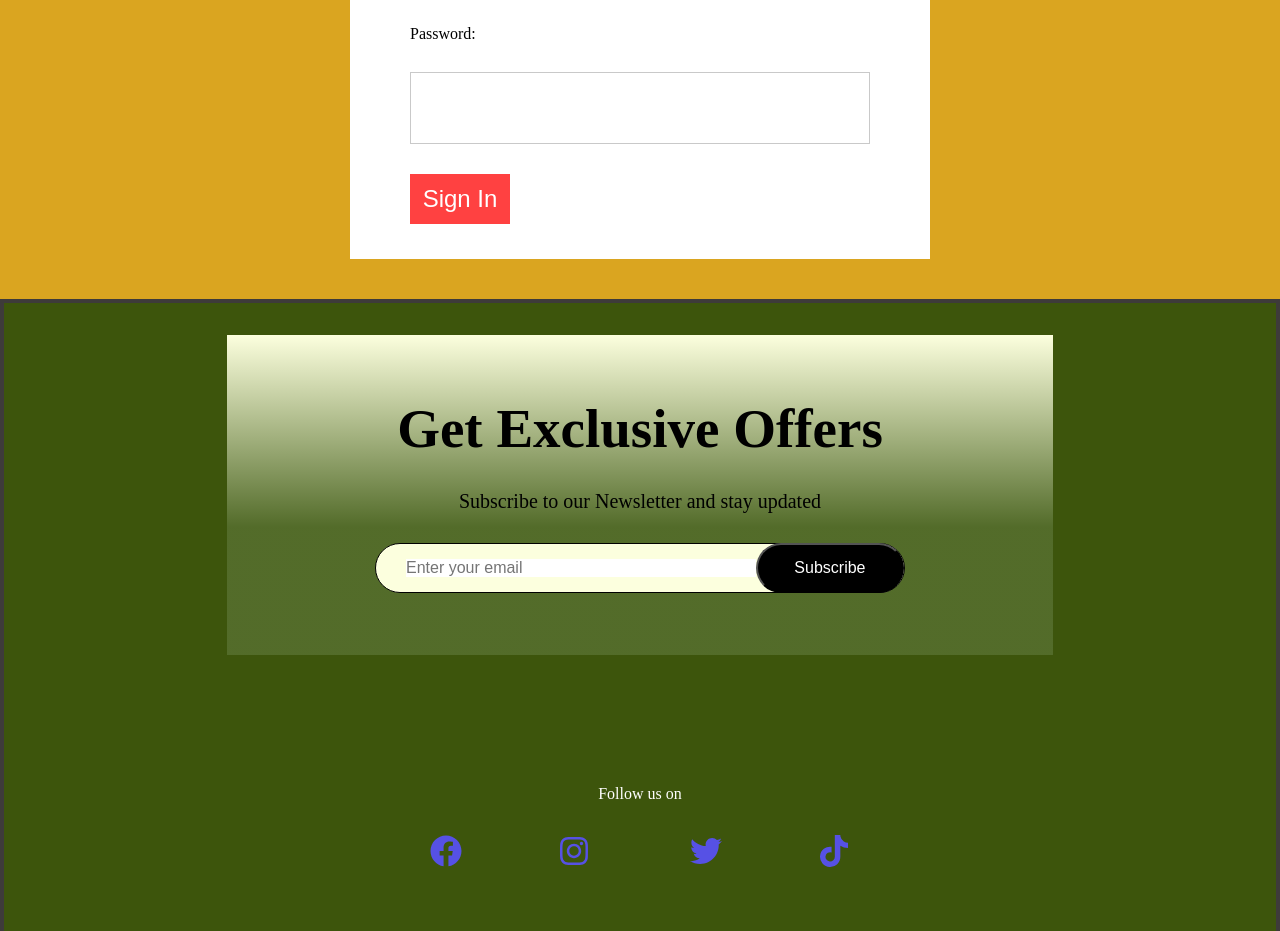
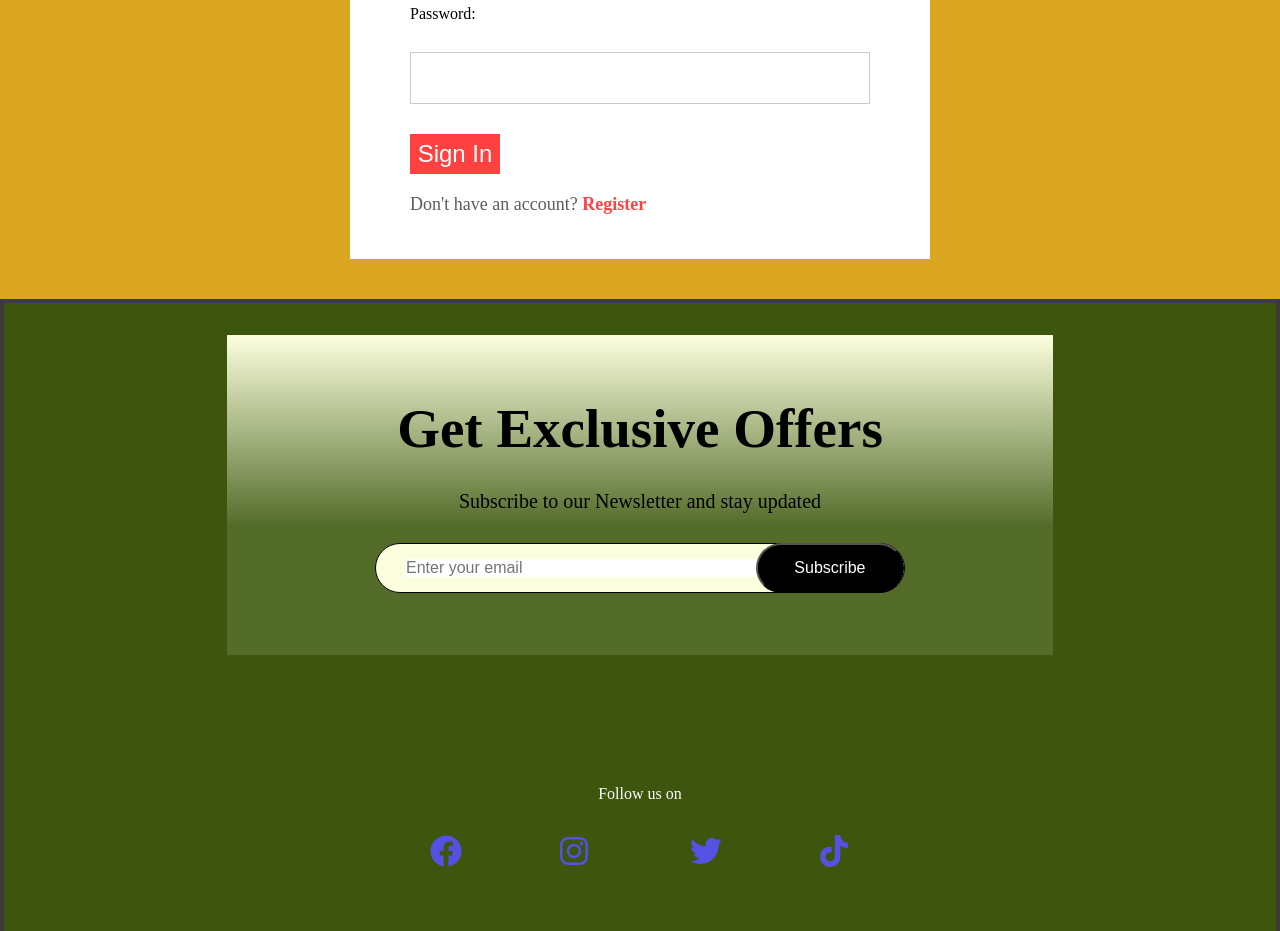
Before and after one commit to jdworkz/infinithueman-app, a React (Create React App) app: page /LoginForm in a window 1280 px wide. Shown: the part 800-1731 px from the top of the page. Built offline with nearby package versions, Linux system fonts and the light colour scheme; a web font is replaced by a local one.

Commit message:
Changed loginform styles

```diff
--- a/src/components/Form/LoginForm.css
+++ b/src/components/Form/LoginForm.css
@@ -22,7 +22,7 @@
 
 }
 .signin input{
-  height: 72px;
+  height: 52px;
   width: 100%;
   padding-left: 20px;
   border:1px solid #c9c9c9;
@@ -31,14 +31,27 @@
   font-size:18px
 }
 .loginsignup-container button{
-  width:100px;
-  height:50px;
+  width:90px;
+  height:40px;
   color:white;
   background:#ff4141;
   margin-top:30px;
   border:none;
   font-size: 24px;
-  font-weight:500;
+  font-weight:400;
   cursor: pointer;
 
 }
+
+.register-login{
+  margin-top: 20px;
+  color:#5c5c5c;
+  font-size: 18px;
+  font-weight: 500;
+
+}
+
+.register-login span{
+  color:#ff4141;
+  font-weight: 600;
+}
--- a/src/components/Form/LoginForm.js
+++ b/src/components/Form/LoginForm.js
@@ -68,6 +68,7 @@ function LoginForm() {
         </div>
         {errorMessage && <p style={{ color: 'red' }}>{errorMessage}</p>}
         <button type="submit">Sign In</button>
+        <p className="register-login">Don't have an account?<Link to="./RegisterForm"><span> Register</span></Link> </p>
       </form>
       </div>
     </div>
--- a/src/components/Form/RegisterForm.css
+++ b/src/components/Form/RegisterForm.css
@@ -0,0 +1,44 @@
+.register{
+    width:100%;
+    height:80vh;
+    background: goldenrod;
+    padding-top: 100px;
+  }
+  .register-container{
+    width:580px;
+    height:500px;
+    background: white;
+    margin:auto;
+    padding:40px 60px;
+  }
+  .register-container h2{
+   margin: 20px 0px
+  }
+  .signin{
+    display: flex;
+    flex-direction: column;
+    gap:29px;
+    margin-top:30px;
+
+  }
+  .signin input{
+    height: 52px;
+    width: 100%;
+    padding-left: 20px;
+    border:1px solid #c9c9c9;
+    outline:none;
+    color:#5c5c5c;
+    font-size:18px
+  }
+  .loginsignup-container button{
+    width:90px;
+    height:40px;
+    color:white;
+    background:#ff4141;
+    margin-top:30px;
+    border:none;
+    font-size: 24px;
+    font-weight:400;
+    cursor: pointer;
+
+  }
```
